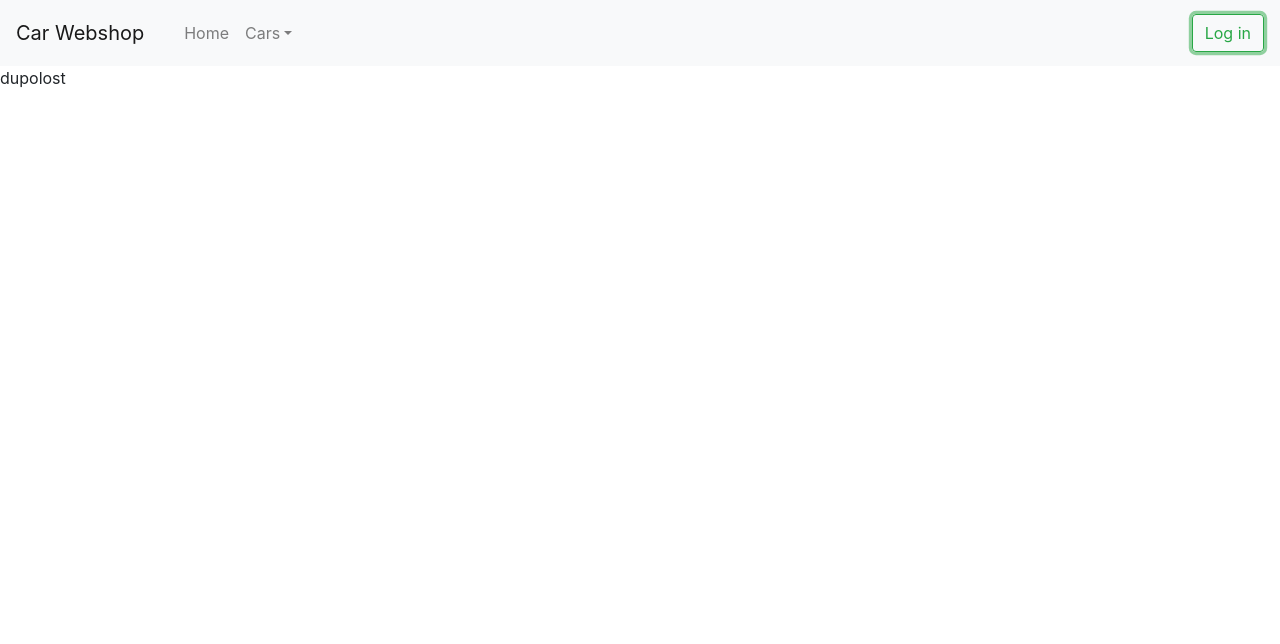
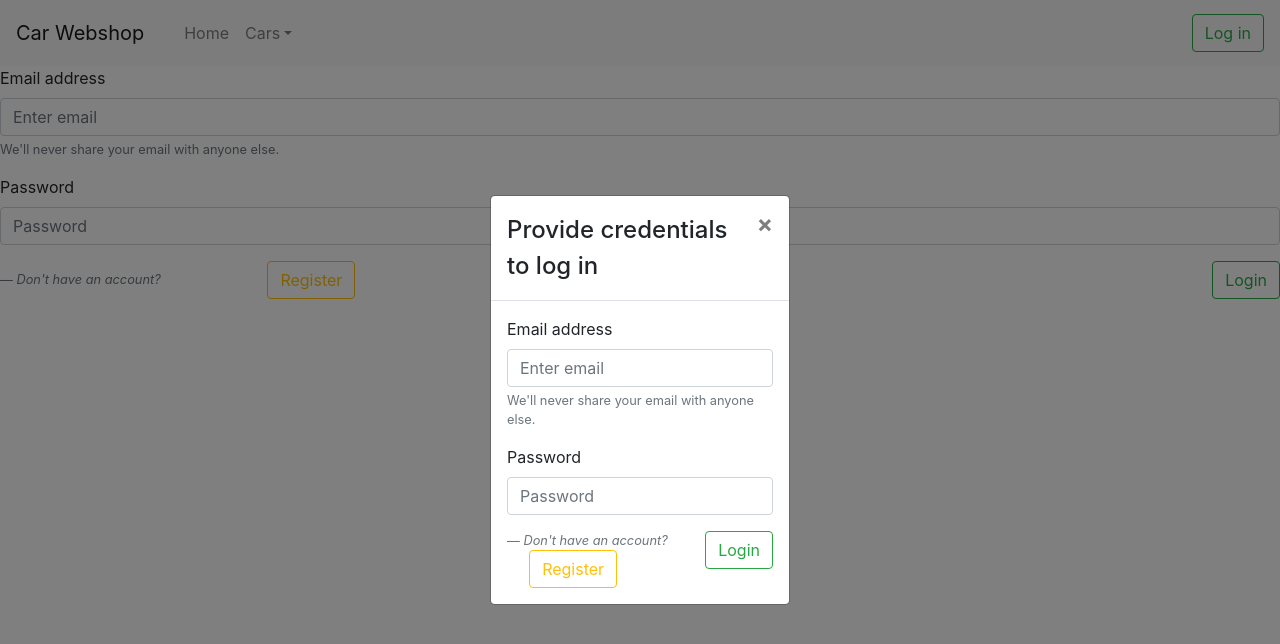
Before and after one commit to airycanine/zpsb-webshop, a React (Create React App) app: page /about in a window 1280 px wide. Both pictures are taken after a click on the button "Log in". Shown: the top 644 px of the page. Built offline with nearby package versions, Linux system fonts and the light colour scheme; no server answers.

Commit message:
Login modal

```diff
--- a/package.json
+++ b/package.json
@@ -12,6 +12,7 @@
     "@types/react-dom": "^16.9.7",
     "axios": "^0.19.2",
     "bootstrap": "^4.4.1",
+    "mdbreact": "^4.26.0",
     "prettier": "^2.0.5",
     "react": "^16.13.1",
     "react-bootstrap": "^1.0.1",
@@ -19,6 +20,7 @@
     "react-redux": "^7.2.0",
     "react-router-dom": "^5.1.2",
     "react-scripts": "3.4.1",
+    "react-stepper-horizontal": "^1.0.11",
     "redux": "^4.0.5",
     "redux-forms": "^1.0.0-3",
     "redux-thunk": "^2.3.0",
--- a/src/layout/components/appRouter.tsx
+++ b/src/layout/components/appRouter.tsx
@@ -9,8 +9,7 @@ const AppRouter = () => {
     <>
       <Router>
         <NavigationBar />
-        {/* A <Switch> looks through its children <Route>s and
-            renders the first one that matches the current URL. */}
+
         <Switch>
           <Route path="/about">
             <UserCreationForm />
@@ -19,9 +18,7 @@ const AppRouter = () => {
             {" "}
             <UserCreationForm />
           </Route>
-          <Route path="/">
-            <UserCreationForm />
-          </Route>
+          <Route path="/"></Route>
         </Switch>
       </Router>
     </>
--- /dev/null
+++ b/src/layout/components/customStepper.tsx
@@ -0,0 +1,17 @@
+import React from "react";
+// @ts-ignore
+import Stepper from "react-stepper-horizontal";
+
+const CustomStepper = () => (
+  <Stepper
+    steps={[
+      { title: "Step One" },
+      { title: "Step Two" },
+      { title: "Step Three" },
+      { title: "Step Four" },
+    ]}
+    activeStep={1}
+  />
+);
+
+export default CustomStepper;
--- /dev/null
+++ b/src/layout/components/verticallyCenteredModal.tsx
@@ -0,0 +1,22 @@
+import React from "react";
+import { Button, Modal } from "react-bootstrap";
+
+const VerticallyCenteredModal = (props: any) => {
+  return (
+    <Modal
+      {...props}
+      size="sm"
+      aria-labelledby="contained-modal-title-vcenter"
+      centered
+    >
+      <Modal.Header closeButton>
+        <Modal.Title id="contained-modal-title-vcenter">
+          {props.title}
+        </Modal.Title>
+      </Modal.Header>
+      <Modal.Body>{props.children}</Modal.Body>
+    </Modal>
+  );
+};
+
+export default VerticallyCenteredModal;
--- a/src/layout/containers/NavigationBar.tsx
+++ b/src/layout/containers/NavigationBar.tsx
@@ -1,24 +1,20 @@
 import React from "react";
-import {
-  Button,
-  Form,
-  FormControl,
-  Nav,
-  Navbar,
-  NavDropdown,
-  OverlayTrigger,
-} from "react-bootstrap";
+import { Button, Form, Nav, Navbar, NavDropdown } from "react-bootstrap";
 import { CustomerReducer } from "../../interfaces/CustomerInfo";
 import { useDispatch, useSelector } from "react-redux";
 import { Reducers } from "../../store/reducers/reducers";
 import { CustomerActionsDispatcher } from "../../store/dispatchers/customer/CustomerActionsDispatcher";
 import CustomPopover from "../components/customPopover";
+import VerticallyCenteredModal from "../components/verticallyCenteredModal";
+import UserCreationForm from "./UserCreationForm";
 
 interface StateProps {
   customerReducer: CustomerReducer;
 }
 
 const NavigationBar = () => {
+  const [modalShow, setModalShow] = React.useState(false);
+
   const { customerReducer } = useSelector<Reducers, StateProps>(
     (state: Reducers) => {
       return {
@@ -34,10 +30,7 @@ const NavigationBar = () => {
   return (
     <Navbar bg="light" expand="lg">
       <Navbar.Toggle aria-controls="basic-navbar-nav" />
-      <CustomPopover
-        title={"Jakub Walat"}
-        content={"All rights reserved &copy;"}
-      >
+      <CustomPopover title={"Jakub Walat"} content={`ZPSB final project`}>
         <Navbar.Brand href="#home">
           <Navbar.Brand href="#home">Car Webshop</Navbar.Brand>
         </Navbar.Brand>
@@ -65,7 +58,20 @@ const NavigationBar = () => {
           </NavDropdown>
         ) : (
           <Form>
-            <Button variant="outline-success">Log in</Button>
+            <Button
+              variant="outline-success"
+              onClick={() => setModalShow(true)}
+            >
+              Log in
+            </Button>
+
+            <VerticallyCenteredModal
+              title={"Provide credentials to log in"}
+              show={modalShow}
+              onHide={() => setModalShow(false)}
+            >
+              <UserCreationForm />
+            </VerticallyCenteredModal>
           </Form>
         )}
       </Navbar.Collapse>
--- a/src/layout/containers/UserCreationForm.tsx
+++ b/src/layout/containers/UserCreationForm.tsx
@@ -3,6 +3,8 @@ import { useDispatch, useSelector } from "react-redux";
 import { CustomerReducer } from "../../interfaces/CustomerInfo";
 import { Reducers } from "../../store/reducers/reducers";
 import { CustomerActionsDispatcher } from "../../store/dispatchers/customer/CustomerActionsDispatcher";
+import CustomStepper from "../components/customStepper";
+import { Button, Form } from "react-bootstrap";
 
 interface StateProps {
   customerReducer: CustomerReducer;
@@ -28,8 +30,36 @@ const UserCreationForm = () => {
     });
   }, []);
 
-  console.log(customerReducer);
-  return <div className="user-creation-form">dupolost</div>;
+  return (
+    <div className="user-creation-form">
+      {/*<CustomStepper />*/}
+      <Form>
+        <Form.Group controlId="formBasicEmail">
+          <Form.Label>Email address</Form.Label>
+          <Form.Control type="email" placeholder="Enter email" />
+          <Form.Text className="text-muted">
+            We'll never share your email with anyone else.
+          </Form.Text>
+        </Form.Group>
+        <Form.Group controlId="formBasicPassword">
+          <Form.Label>Password</Form.Label>
+          <Form.Control type="password" placeholder="Password" />
+        </Form.Group>
+
+        <div className="text-right float-right">
+          <Button variant="outline-success" type="submit">
+            Login
+          </Button>
+        </div>
+        <footer className="blockquote-footer">
+          <cite title="Source Title">Don't have an account?</cite>
+          <Button className="offset-1" variant="outline-warning">
+            Register
+          </Button>
+        </footer>
+      </Form>
+    </div>
+  );
 };
 
 export default UserCreationForm;
```
Also changed, not shown: 1 other file (tests, documents, lock files or other folders).
